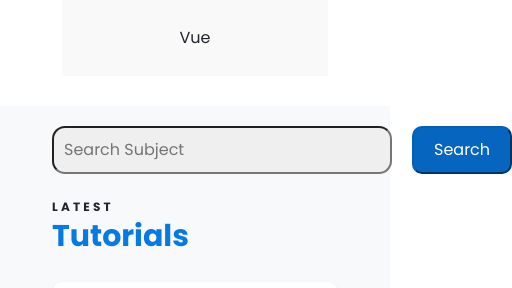
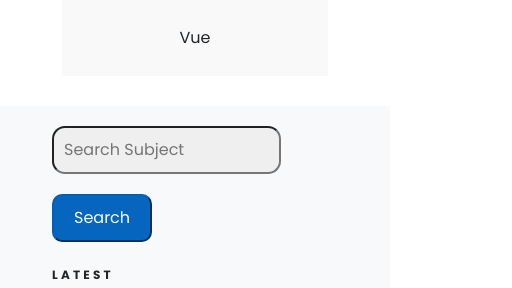
Before and after one commit to cavidan-1907/niGatron, a React (Vite) app: page / in a window 390 px wide. Shown: the part 2866-3154 px from the top of the page, 512 px wide, since content can reach past the window. Built offline with nearby package versions, Linux system fonts and the light colour scheme.

Commit message:
responsive

```diff
--- a/src/assets/css/form.css
+++ b/src/assets/css/form.css
@@ -13,11 +13,14 @@
 }
 .search{
     display: flex;
+
     gap: 20px;
+    flex-wrap: wrap;
 }
 #search{
     padding:10px;
     outline: none;
+    width: 80%;
     border-radius: 13px;
     background-color:#efefef ;
 }
```
